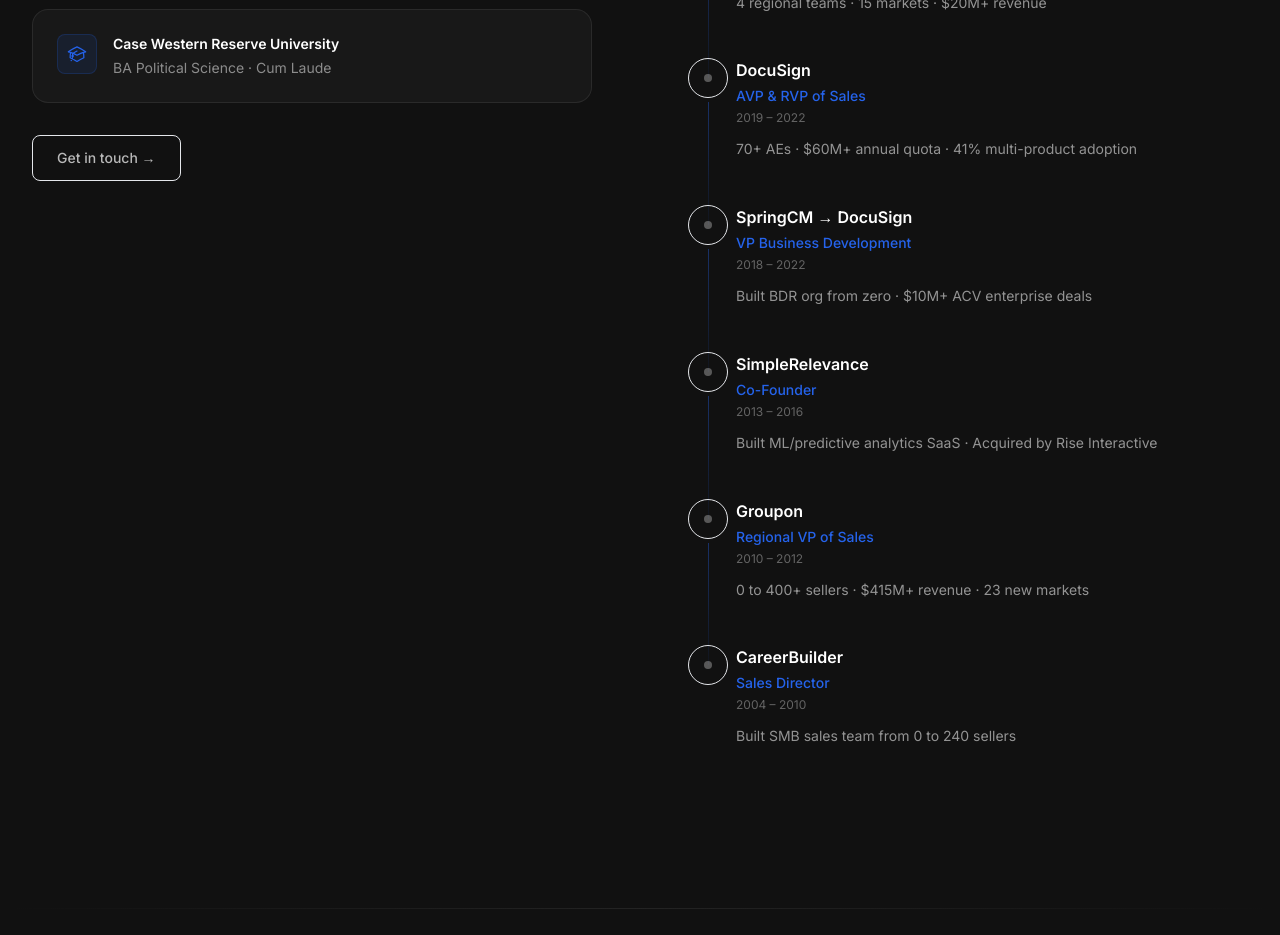
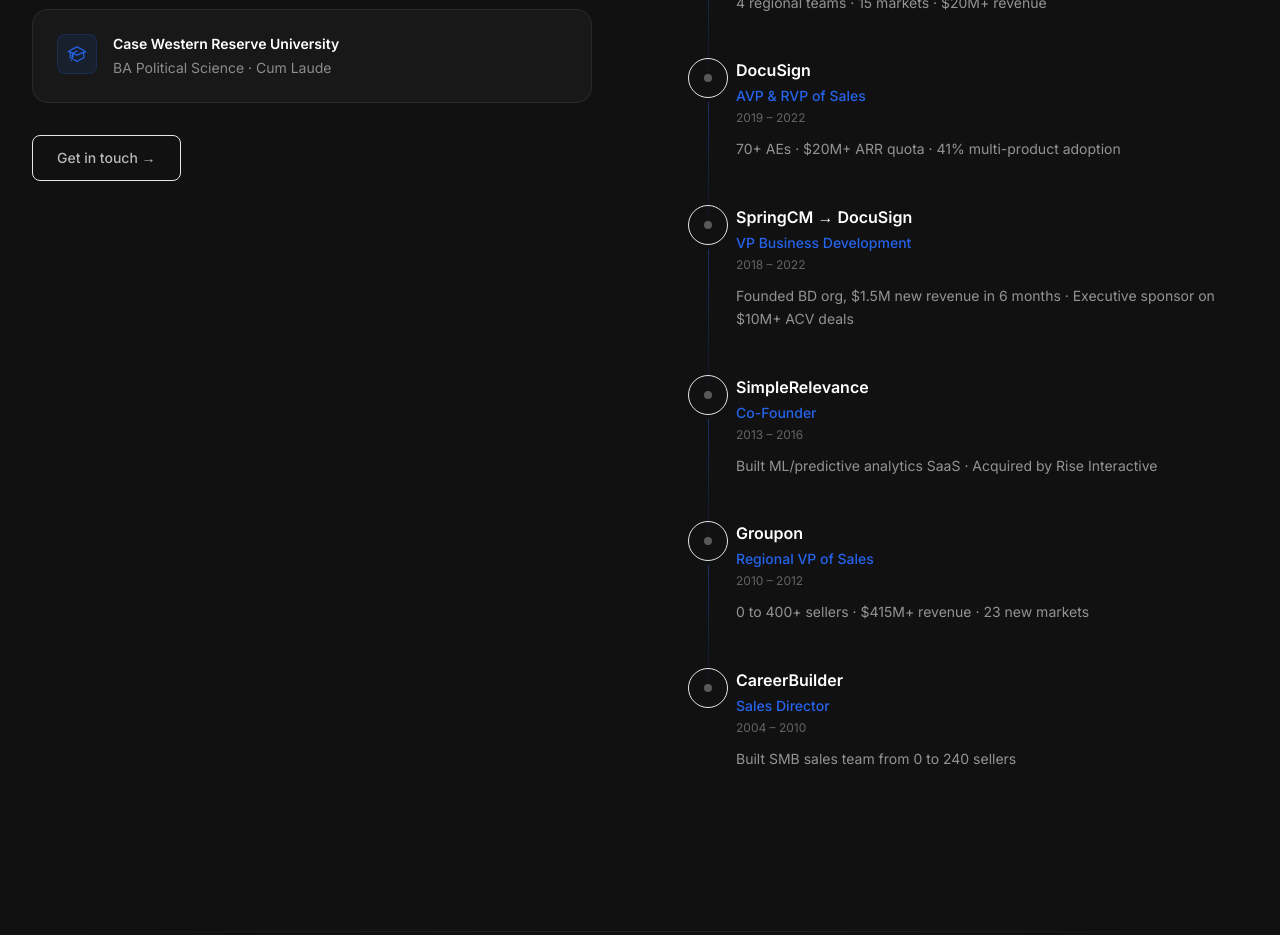
Before and after one commit to josephppeck-wq/joepeck-ai, a Next.js app: page / in a window 1280 px wide. Shown: the part 6280-7215 px from the top of the page. Built offline with nearby package versions, Linux system fonts and the light colour scheme.

Commit message:
Accuracy fix: M→M+ ARR quota, SpringCM BD org description corrected, Prokeep dates verified

```diff
--- a/app/api/gtm-blueprint/route.ts
+++ b/app/api/gtm-blueprint/route.ts
@@ -29,7 +29,7 @@
     return NextResponse.json({ error: "Product, market, and stage are required." }, { status: 400 });
   }
 
-  const systemPrompt = `You are Joe Peck — a senior SaaS sales executive with 20+ years of experience building GTM strategies from $0 to $400M+. You've led teams at Groupon (0 to 400 reps, $415M revenue), DocuSign ($60M quota), and CloudKitchens ($20M+ revenue).
+  const systemPrompt = `You are Joe Peck — a senior SaaS sales executive with 20+ years of experience building GTM strategies from $0 to $400M+. You've led teams at Groupon (0 to 400 reps, $415M revenue), DocuSign ($20M+ ARR quota), and CloudKitchens ($20M+ revenue).
 
 You are generating a comprehensive Go-To-Market Launch Blueprint based on the inputs provided. This should reflect the hard-won strategic judgment of a seasoned revenue leader — not generic MBA frameworks.
 
--- a/app/blog/[slug]/page.tsx
+++ b/app/blog/[slug]/page.tsx
@@ -382,7 +382,7 @@
     date: "February 2025",
     dateISO: "2025-02-01",
     description: "Every CRO has sat in a board meeting defending a forecast they knew was fiction. AI-native pipeline scoring changes this permanently — here's how it works and what to do about it.",
-    content: `I've managed $60M+ in quota across multiple organizations. I can count on one hand the number of times the forecast was actually right.
+    content: `I've managed $20M+ in ARR quota across multiple organizations. I can count on one hand the number of times the forecast was actually right.
 
 That's not a failure of math. It's a structural problem with how we collect and weight forecast inputs — and it's exactly the kind of problem AI is built to solve.
 
--- a/app/projects/forecast-machine/page.tsx
+++ b/app/projects/forecast-machine/page.tsx
@@ -25,7 +25,7 @@
             </h1>
             <p className="text-xl text-accent mb-4">Stop guessing. Start knowing.</p>
             <p className="text-white/55 text-lg leading-relaxed">
-              I&apos;ve managed $60M+ in quota. The forecast was never right — because we relied on gut feel dressed up in stage names. I built a tool that scores every deal on actual behavioral signals, not what the rep hopes will happen. Below is a live demo with realistic mock pipeline data.
+              I&apos;ve managed $20M+ in ARR quota. The forecast was never right — because we relied on gut feel dressed up in stage names. I built a tool that scores every deal on actual behavioral signals, not what the rep hopes will happen. Below is a live demo with realistic mock pipeline data.
             </p>
           </div>
         </div>
--- a/components/Timeline.tsx
+++ b/components/Timeline.tsx
@@ -5,8 +5,8 @@
 const career = [
   { company: "Prokeep", period: "2024 – 2025", title: "Senior Director of Sales", highlights: "Designed GTM strategy · $1M+ new ARR · 3 new verticals", current: false },
   { company: "CloudKitchens", period: "2022 – 2023", title: "Head of Sales, Central U.S.", highlights: "4 regional teams · 15 markets · $20M+ revenue", current: false },
-  { company: "DocuSign", period: "2019 – 2022", title: "AVP & RVP of Sales", highlights: "70+ AEs · $60M+ annual quota · 41% multi-product adoption", current: false },
-  { company: "SpringCM → DocuSign", period: "2018 – 2022", title: "VP Business Development", highlights: "Built BDR org from zero · $10M+ ACV enterprise deals", current: false },
+  { company: "DocuSign", period: "2019 – 2022", title: "AVP & RVP of Sales", highlights: "70+ AEs · $20M+ ARR quota · 41% multi-product adoption", current: false },
+  { company: "SpringCM → DocuSign", period: "2018 – 2022", title: "VP Business Development", highlights: "Founded BD org, $1.5M new revenue in 6 months · Executive sponsor on $10M+ ACV deals", current: false },
   { company: "SimpleRelevance", period: "2013 – 2016", title: "Co-Founder", highlights: "Built ML/predictive analytics SaaS · Acquired by Rise Interactive", current: false },
   { company: "Groupon", period: "2010 – 2012", title: "Regional VP of Sales", highlights: "0 to 400+ sellers · $415M+ revenue · 23 new markets", current: false },
   { company: "CareerBuilder", period: "2004 – 2010", title: "Sales Director", highlights: "Built SMB sales team from 0 to 240 sellers", current: false },
```
